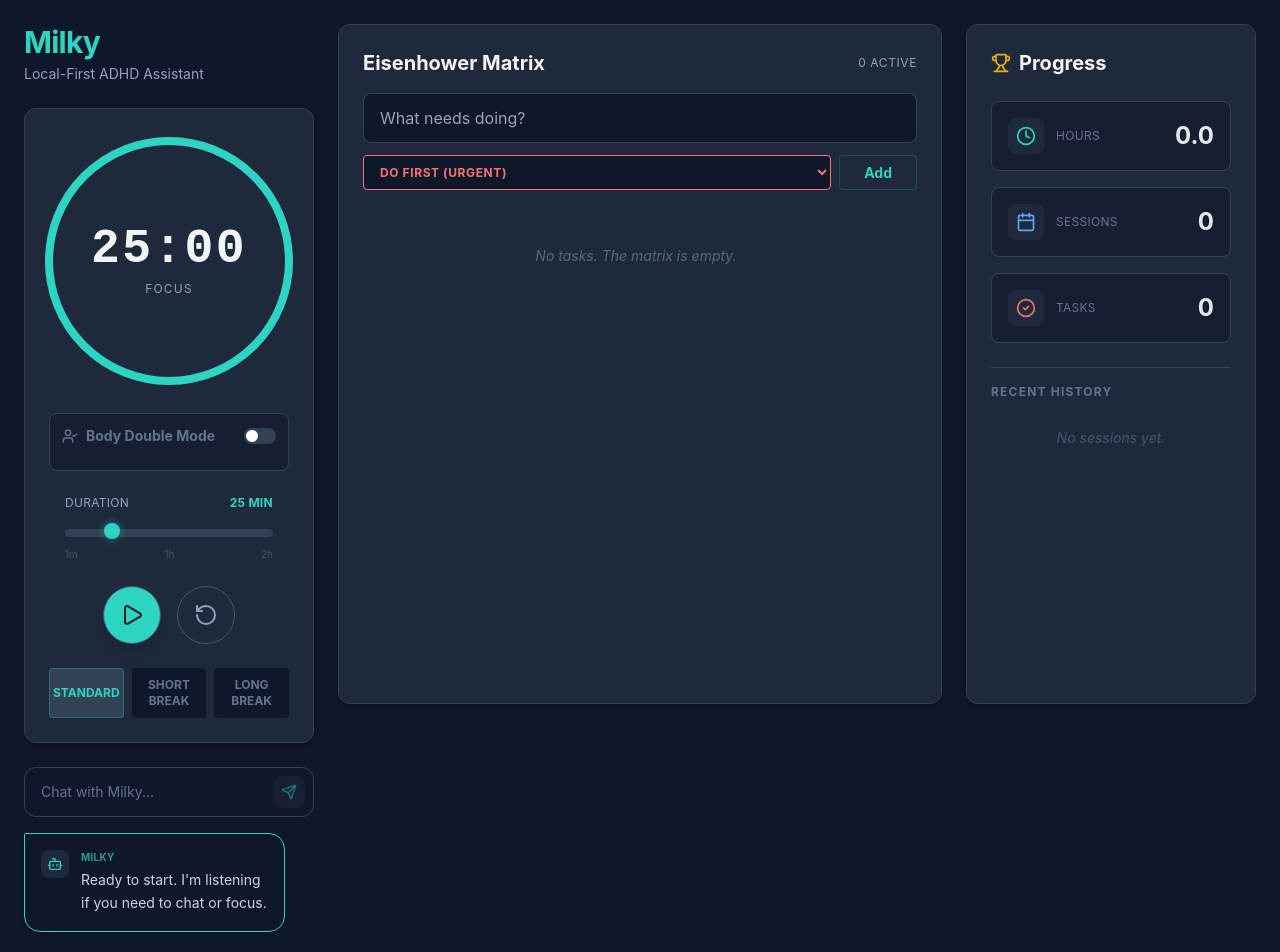
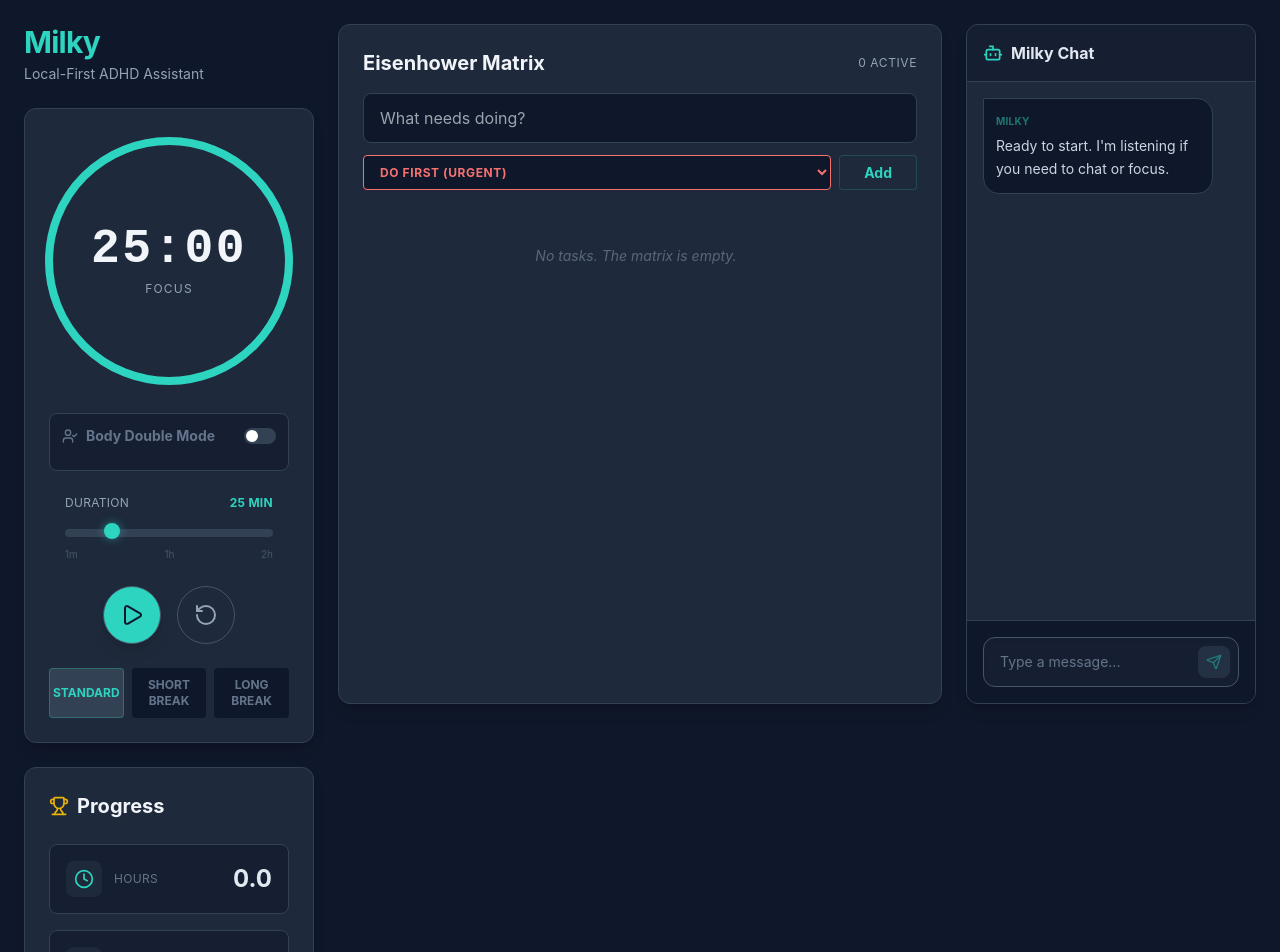
Before and after one commit to RariSparklyy/MILKY_APP, a Vue app: page / in a window 1280 px wide. Shown: the top 952 px of the page. Built offline with nearby package versions, Linux system fonts and the light colour scheme.

Commit message:
refinements

```diff
--- a/src/App.vue
+++ b/src/App.vue
@@ -18,7 +18,8 @@ import StatsHistory from './components/StatsHistory.vue';
 
         <HyperfocusTimer />
         <MoodReflection />
-        <BodyDouble />
+
+        <StatsHistory />
       </div>
 
       <div class="xl:col-span-6 h-[85vh]">
@@ -26,7 +27,7 @@ import StatsHistory from './components/StatsHistory.vue';
       </div>
 
       <div class="xl:col-span-3 h-[85vh]">
-        <StatsHistory />
+        <BodyDouble />
       </div>
 
     </div>
--- a/src/components/BodyDouble.vue
+++ b/src/components/BodyDouble.vue
@@ -1,5 +1,5 @@
 <script setup>
-import { ref } from 'vue';
+import { ref, nextTick } from 'vue';
 import { useFocusStore } from '../stores/useFocusStore';
 import { useMilky } from '../composables/useMilky';
 import { Bot, User, Send, History } from 'lucide-vue-next';
@@ -8,140 +8,125 @@ import { marked } from 'marked';
 const store = useFocusStore();
 const { askMilky, isThinking } = useMilky();
 const userMessage = ref('');
+const chatContainer = ref(null); // Reference for auto-scrolling
 
-// Send Message Logic
 const sendMessage = async () => {
   const text = userMessage.value.trim();
   if (!text) return;
 
-  // 1. Log User Message immediately
   store.addMilkyLog(text, 'user');
-  userMessage.value = ''; // Clear input
+  userMessage.value = '';
+  scrollToBottom(); // Scroll down
 
-  // 2. Log "Thinking..." placeholder and CAPTURE THE ID
   const loadingId = store.addMilkyLog("Thinking...", 'milky');
+  scrollToBottom(); // Scroll down again for placeholder
 
-  // 3. DETERMINE CONTEXT (Friend vs Body Double)
   let context = "You are a supportive, empathetic ADHD friend/assistant.";
-
-  // If timer is running + Body Double Mode is ON + Task is selected
   if (store.timer.isRunning && store.timer.bodyDoubleEnabled && store.timer.activeTaskId) {
     const taskName = store.getActiveTaskName();
     context = `
       You are a Body Double currently watching the user work.
       Current Task: "${taskName}".
       The user IS supposed to be focusing on this right now.
-
-      - If they say they are distracted or bored, gently steer them back to "${taskName}".
-      - If they ask for help with "${taskName}", help them break it down.
+      - If they say they are distracted, gently steer them back to "${taskName}".
       - Keep responses short (max 2 sentences) and encouraging.
-    `;
-  } else {
-    // General Chat Mode
-    context += `
-      - Keep it conversational and brief.
-      - Do NOT give clinical advice.
-      - If they seem overwhelmed, suggest a tiny first step.
     `;
   }
 
-  // 4. Ask Milky
   const prompt = `User said: "${text}". Reply based on your context.`;
   const response = await askMilky(prompt, context);
-
-  // 5. Update the specific placeholder log with the real response
   store.updateLogContent(loadingId, response);
+  scrollToBottom(); // Scroll down for final answer
 };
 
-// Formatting Helper
+// Helper: Auto-scroll to latest message
+const scrollToBottom = () => {
+  nextTick(() => {
+    if (chatContainer.value) {
+      chatContainer.value.scrollTop = chatContainer.value.scrollHeight;
+    }
+  });
+};
+
 const parseMarkdown = (text) => {
   return marked.parse(String(text));
 };
 </script>
 
 <template>
-  <div class="flex flex-col gap-4 mb-6 h-full">
+  <div class="bg-surface rounded-xl shadow-lg border border-slate-700 flex flex-col h-full overflow-hidden">
 
-    <div class="bg-slate-900 border border-slate-700 rounded-xl p-2 flex gap-2 shadow-sm focus-within:border-primary transition-colors">
-      <input
-        v-model="userMessage"
-        @keyup.enter="sendMessage"
-        type="text"
-        placeholder="Chat with Milky..."
-        class="bg-transparent border-none text-sm text-slate-200 placeholder-slate-500 w-full px-2 focus:outline-none"
-        :disabled="isThinking"
-      />
-      <button
-        @click="sendMessage"
-        :disabled="!userMessage || isThinking"
-        class="p-2 bg-slate-800 rounded-lg text-primary hover:bg-slate-700 disabled:opacity-50 disabled:cursor-not-allowed transition">
-        <Send class="w-4 h-4" />
-      </button>
+    <div class="p-4 border-b border-slate-700 bg-slate-900/50 flex items-center gap-2">
+      <Bot class="w-5 h-5 text-primary" />
+      <span class="font-bold text-slate-200">Milky Chat</span>
+      <span v-if="store.timer.bodyDoubleEnabled" class="text-[10px] bg-primary/20 text-primary px-2 py-0.5 rounded-full uppercase tracking-wider font-bold">Body Double Active</span>
     </div>
 
-    <TransitionGroup
-      name="list"
-      tag="div"
-      class="flex flex-col gap-3 relative"
-    >
-      <div v-for="(log, index) in store.milkyLogs" :key="log.id"
-           class="flex w-full transition-all duration-500 ease-in-out"
-           :class="log.type === 'user' ? 'justify-end' : 'justify-start'">
+    <div ref="chatContainer" class="flex-1 overflow-y-auto p-4 custom-scrollbar flex flex-col gap-3">
+      <TransitionGroup name="list">
+        <div v-for="(log, index) in store.milkyLogs.slice().reverse()" :key="log.id"
+             class="flex w-full"
+             :class="log.type === 'user' ? 'justify-end' : 'justify-start'">
 
-        <div class="relative max-w-[90%] rounded-2xl p-4 border transition-all"
-             :class="[
-               log.type === 'user'
-                 ? 'bg-blue-900/30 border-blue-500/30 rounded-tr-sm'
-                 : index === 0
-                    ? 'bg-slate-900 border-primary shadow-md rounded-tl-sm' // Active Milky
-                    : 'bg-slate-900/40 border-slate-700/50 opacity-75 rounded-tl-sm' // History
-             ]">
+          <div class="relative max-w-[90%] rounded-2xl p-3 text-sm border transition-all"
+               :class="[
+                 log.type === 'user'
+                   ? 'bg-blue-900/30 border-blue-500/30 rounded-tr-sm text-blue-100'
+                   : 'bg-slate-900 border-slate-700 text-slate-300 rounded-tl-sm'
+               ]">
 
-          <div class="flex items-start gap-3" :class="log.type === 'user' ? 'flex-row-reverse' : 'flex-row'">
+            <div class="flex flex-col gap-1">
+              <span class="text-[10px] font-bold uppercase tracking-wide opacity-50"
+                  :class="log.type === 'user' ? 'text-right' : 'text-left text-primary'">
+                {{ log.type === 'user' ? 'You' : 'Milky' }}
+              </span>
 
-            <div class="p-1.5 rounded-lg shrink-0"
-                 :class="log.type === 'user' ? 'bg-blue-500/20' : 'bg-slate-800'">
-              <User v-if="log.type === 'user'" class="w-4 h-4 text-blue-400" />
-              <Bot v-else-if="index === 0" class="w-4 h-4 text-primary" />
-              <History v-else class="w-4 h-4 text-slate-500" />
-            </div>
-
-            <div>
-              <h3 class="text-[10px] font-bold uppercase tracking-wide mb-1 opacity-70"
-                  :class="log.type === 'user' ? 'text-right text-blue-300' : 'text-left text-primary'">
-                {{ log.type === 'user' ? 'You' : (index === 0 ? 'Milky' : 'History') }}
-              </h3>
-
-              <div
-                class="text-sm leading-relaxed prose prose-invert prose-p:my-1 prose-ul:my-1 prose-li:my-0 max-w-none break-words"
-                :class="log.type === 'user' ? 'text-blue-100 text-right' : 'text-slate-300 text-left'"
-                v-html="parseMarkdown(log.text)">
+              <div class="prose prose-invert prose-p:my-0 prose-ul:my-1 text-sm leading-relaxed"
+                   v-html="parseMarkdown(log.text)">
               </div>
             </div>
           </div>
+
         </div>
+      </TransitionGroup>
+    </div>
 
+    <div class="p-4 bg-slate-900 border-t border-slate-700">
+      <div class="bg-slate-800/50 border border-slate-600 rounded-xl p-2 flex gap-2 shadow-inner focus-within:border-primary transition-colors">
+        <input
+          v-model="userMessage"
+          @keyup.enter="sendMessage"
+          type="text"
+          placeholder="Type a message..."
+          class="bg-transparent border-none text-sm text-slate-200 placeholder-slate-500 w-full px-2 focus:outline-none"
+          :disabled="isThinking"
+        />
+        <button
+          @click="sendMessage"
+          :disabled="!userMessage || isThinking"
+          class="p-2 bg-slate-700 rounded-lg text-primary hover:bg-slate-600 disabled:opacity-50 transition">
+          <Send class="w-4 h-4" />
+        </button>
       </div>
-    </TransitionGroup>
+    </div>
+
   </div>
 </template>
 
 <style scoped>
-/* Smooth List Transitions */
-.list-move,
+.custom-scrollbar::-webkit-scrollbar { width: 4px; }
+.custom-scrollbar::-webkit-scrollbar-track { background: transparent; }
+.custom-scrollbar::-webkit-scrollbar-thumb { background: #334155; border-radius: 4px; }
+
+/* NOTE: I reversed the array in the v-for using slice().reverse()
+   so the scrollbar starts at the bottom naturally like a chat app */
 .list-enter-active,
 .list-leave-active {
-  transition: all 0.5s ease;
+  transition: all 0.3s ease;
 }
-
 .list-enter-from,
 .list-leave-to {
   opacity: 0;
-  transform: translateY(-20px);
-}
-
-/* Ensure leaving items are taken out of layout flow so others move up/down smoothly */
-.list-leave-active {
-  position: absolute;
+  transform: translateY(10px);
 }
 </style>
```
